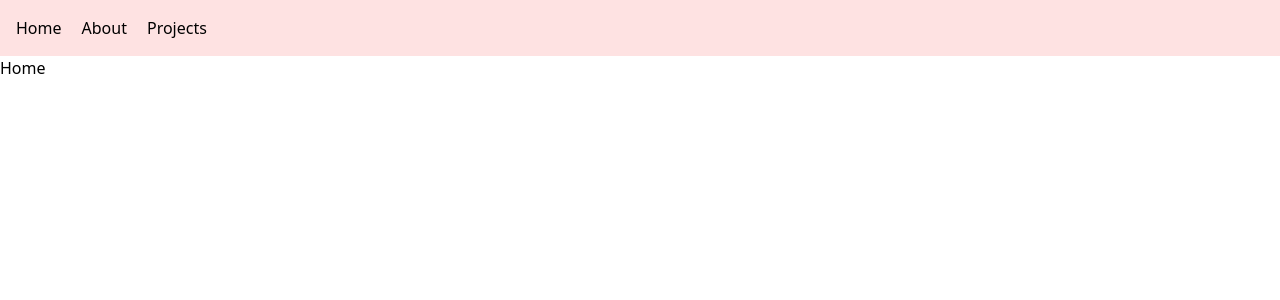
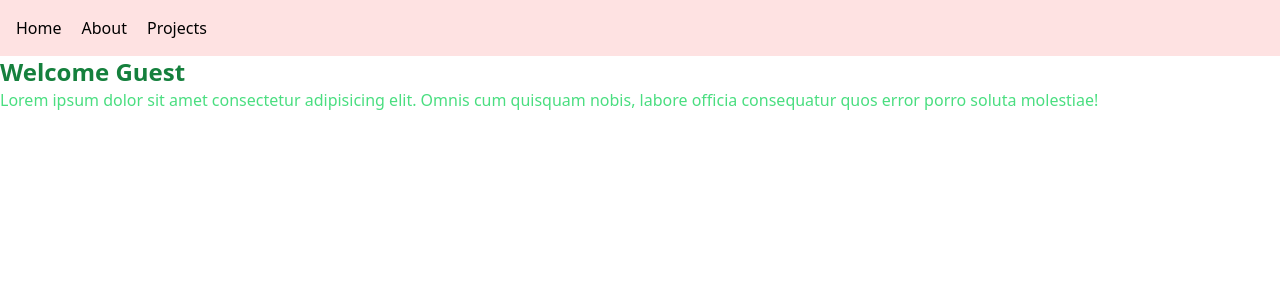
Before and after one commit to katherinekhine/react_beginner, a React (Vite) app: page / in a window 1280 px wide. Shown: the top 300 px of the page. Built offline with nearby package versions, Linux system fonts and the light colour scheme.

Commit message:
update in Home.tsx for useState

```diff
--- a/src/pages/Home.tsx
+++ b/src/pages/Home.tsx
@@ -1,9 +1,23 @@
+import { useState } from "react"
 
 
 function Home() {
+  // const name:string = 'Mg Mg'
+  // hook #
+ const [name, setName] = useState<string>('Mg Mg2')
+
+
   return (
     <div>
-      Home
+      {/* add banner */}
+      {
+        name == "Mg Mg"?(
+          <h1 className={name === 'Mg Mg' ? 'text-red-700 text-3xl font-bold' : 'text-green-700 text-2xl font-semibold'}>Welcome {name}</h1>
+         ) : (
+          <h1 className={name === 'Mg Mg' ? 'text-red-700 text-3xl font-bold' : 'text-green-700 text-2xl font-semibold'}>Welcome Guest</h1>
+         )
+      }
+      <p className={name === 'Mg Mg' ? 'text-red-400' : 'text-green-400' }>Lorem ipsum dolor sit amet consectetur adipisicing elit. Omnis cum quisquam nobis, labore officia consequatur quos error porro soluta molestiae!</p>
     </div>
   )
 }
```
